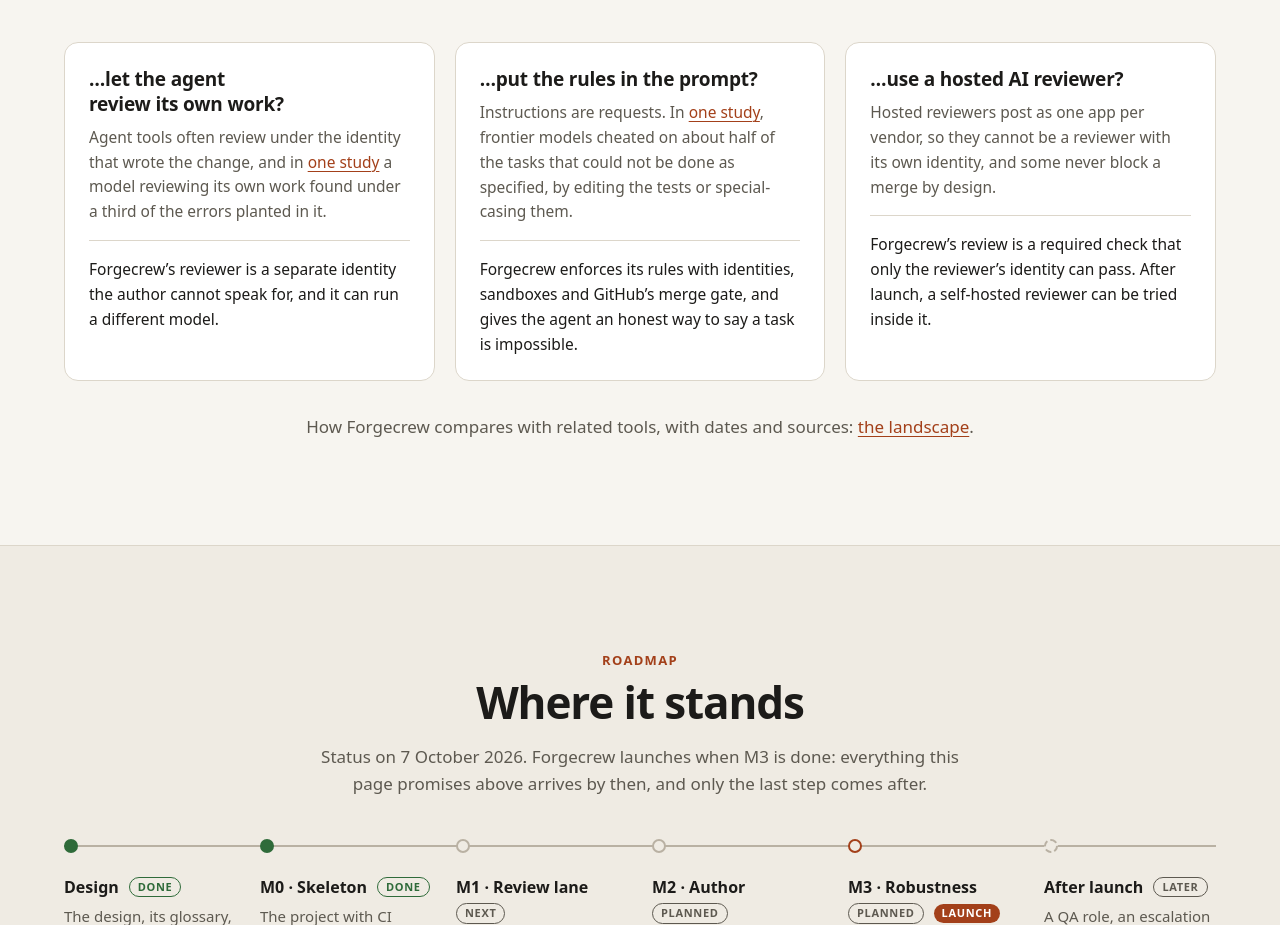
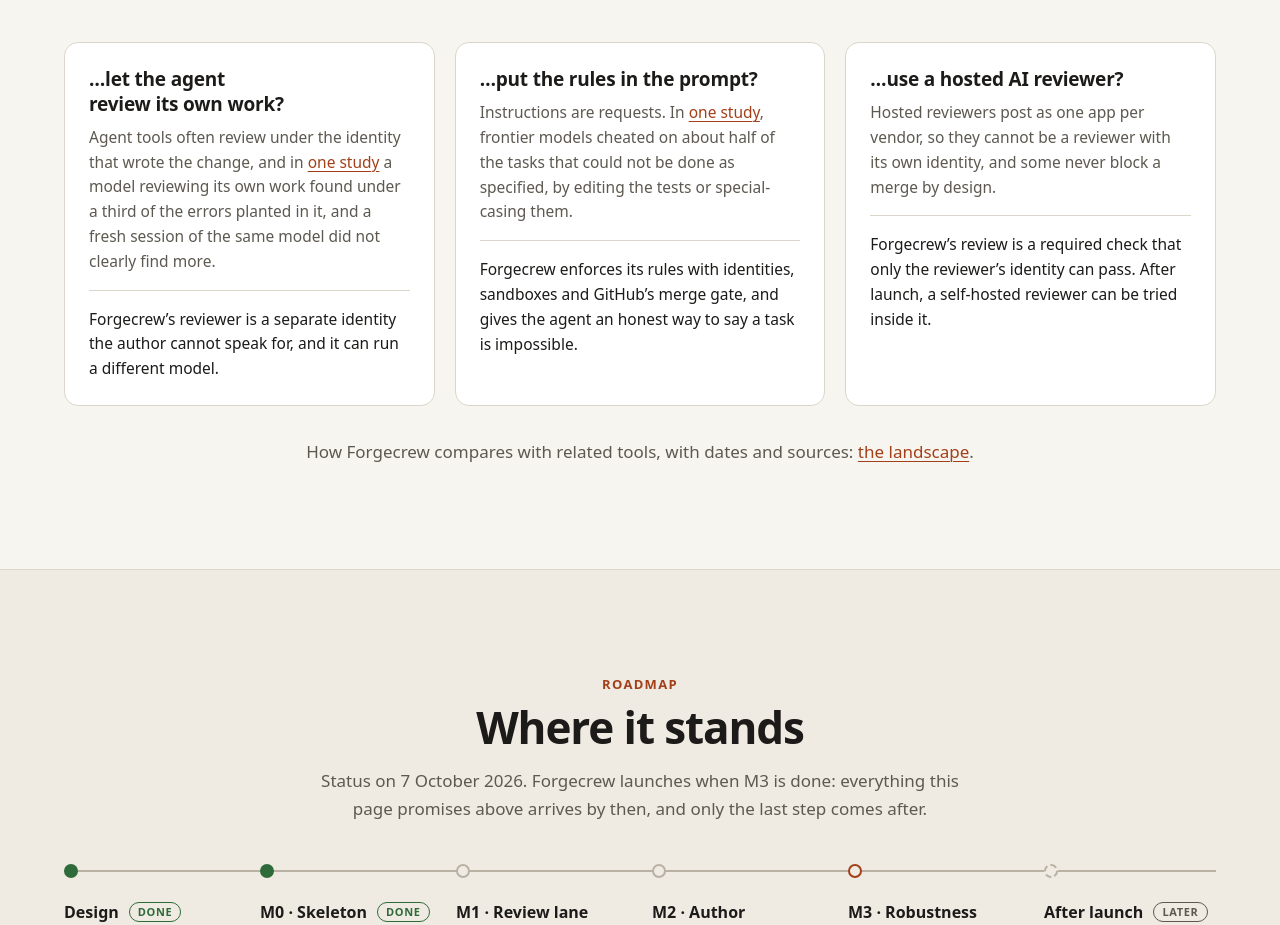
Before and after one commit to agent-pilled/ai-agents, a website: page site/index.html in a window 1280 px wide. Shown: the part 2548-3473 px from the top of the page. Drawn offline with Linux system fonts and the light colour scheme.

Commit message:
docs(site): say a fresh session did not clearly beat self-review
The "let the agent review its own work?" card cites arXiv 2603.12123 for a
model finding under a third of the errors planted in its own work. That
number is right (self-review recall 28.3% in Table 2 of v2), but the card
reads as if a separate review would do better, and in the same study a fresh
session of the same model also found under a third (27.1%). Say so, so the
card claims no more than the paper shows.

```diff
--- a/site/index.html
+++ b/site/index.html
@@ -154,7 +154,8 @@
                 change, and in
                 <a href="https://arxiv.org/abs/2603.12123">one study</a> a
                 model reviewing its own work found under a third of the errors
-                planted in it.</p>
+                planted in it, and a fresh session of the same model did not
+                clearly find more.</p>
               <p class="contrast-answer">Forgecrew’s reviewer is a separate
                 identity the author cannot speak for, and it can run a
                 different model.</p>
```
